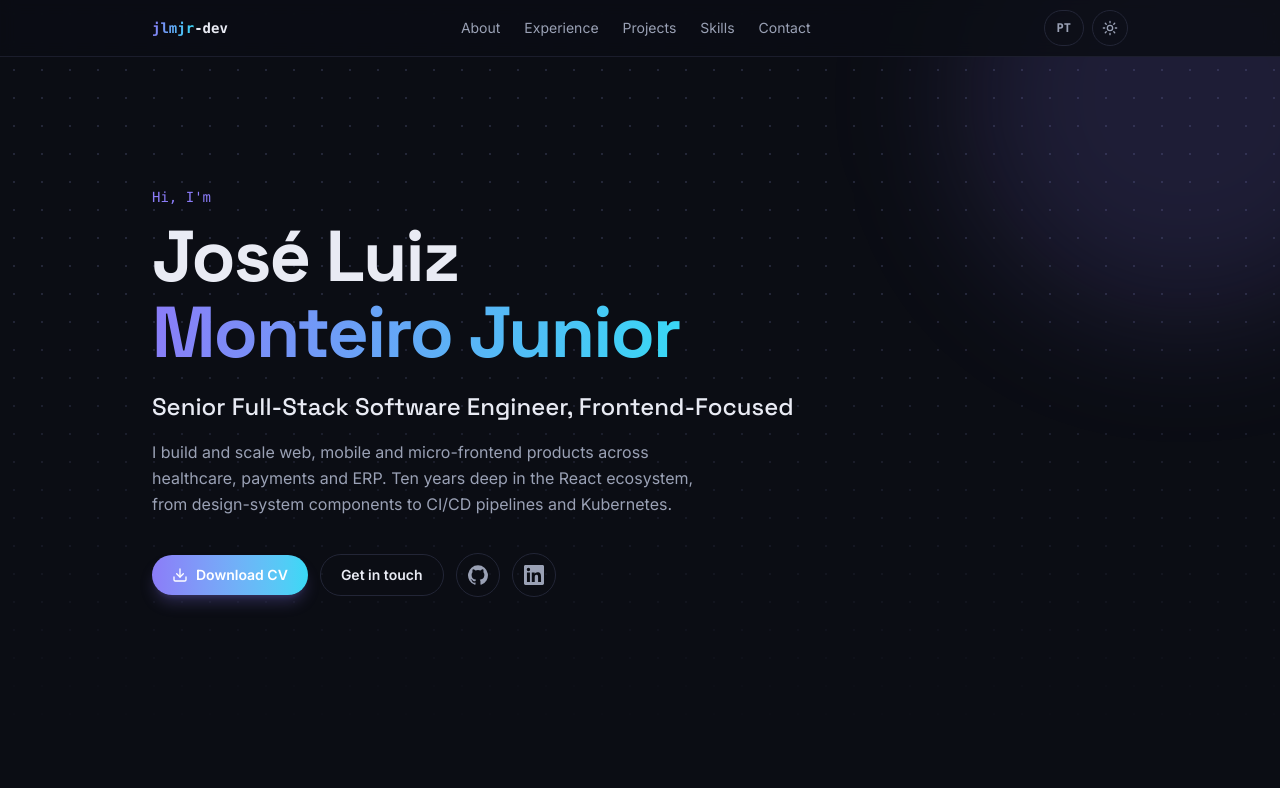
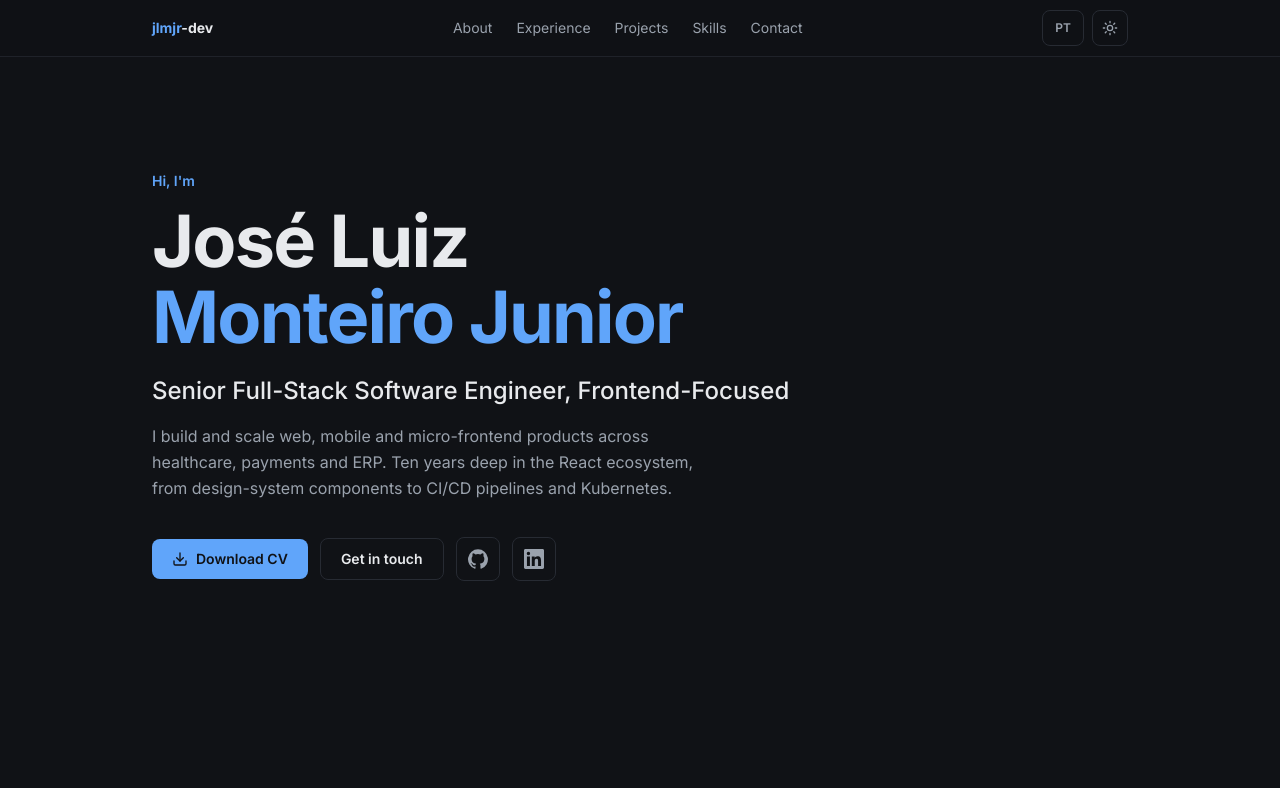
Before and after one commit to jlmjr-dev/jlmjr-dev.github.io, a Next.js app: page /en/ in a window 1280 px wide. Shown: the top 788 px of the page. Built offline with nearby package versions, Linux system fonts and the light colour scheme.

Commit message:
Neutral design: single blue accent, Inter only, no gradients or decorations

```diff
--- a/src/app/globals.css
+++ b/src/app/globals.css
@@ -3,25 +3,23 @@
 @custom-variant dark (&:where(.dark, .dark *));
 
 :root {
-  --background: #f6f6fa;
+  --background: #f8f9fa;
   --surface: #ffffff;
-  --foreground: #171923;
-  --muted: #5c6273;
-  --edge: #e2e4ee;
-  --accent: #6d5ce6;
-  --accent-alt: #0e9db8;
-  --glow: rgba(109, 92, 230, 0.18);
+  --foreground: #191b1f;
+  --muted: #5d6470;
+  --edge: #e3e6ea;
+  --accent: #2563eb;
+  --accent-alt: #2563eb;
 }
 
 .dark {
-  --background: #0b0d14;
-  --surface: #12141d;
-  --foreground: #e9ebf4;
-  --muted: #9aa1b5;
-  --edge: #232637;
-  --accent: #8b7cf8;
-  --accent-alt: #38d9f5;
-  --glow: rgba(139, 124, 248, 0.16);
+  --background: #101216;
+  --surface: #171a1f;
+  --foreground: #e8eaed;
+  --muted: #9aa2ad;
+  --edge: #272b33;
+  --accent: #60a5fa;
+  --accent-alt: #60a5fa;
 }
 
 @theme inline {
@@ -33,7 +31,7 @@
   --color-accent: var(--accent);
   --color-accent-alt: var(--accent-alt);
   --font-sans: var(--font-inter), ui-sans-serif, system-ui, sans-serif;
-  --font-display: var(--font-space-grotesk), ui-sans-serif, system-ui, sans-serif;
+  --font-display: var(--font-inter), ui-sans-serif, system-ui, sans-serif;
 }
 
 html {
@@ -47,31 +45,16 @@ body {
   -webkit-font-smoothing: antialiased;
 }
 
-/* Faint dot grid behind the hero, a quiet nod to pixel grids */
-.pixel-grid {
-  background-image: radial-gradient(var(--edge) 1px, transparent 1px);
-  background-size: 28px 28px;
-  mask-image: linear-gradient(to bottom, black 40%, transparent);
-}
-
 .text-gradient {
-  background: linear-gradient(100deg, var(--accent), var(--accent-alt));
-  -webkit-background-clip: text;
-  background-clip: text;
-  color: transparent;
+  color: var(--accent);
 }
 
 .card-glow {
-  transition:
-    border-color 0.3s ease,
-    box-shadow 0.3s ease,
-    transform 0.3s ease;
+  transition: border-color 0.2s ease;
 }
 
 .card-glow:hover {
   border-color: var(--accent);
-  box-shadow: 0 12px 48px -16px var(--glow);
-  transform: translateY(-2px);
 }
 
 /* Reveal starts hidden only when JS is running (the init script adds .js),
@@ -107,15 +90,6 @@ body {
     }
   }
 
-  .cursor-blink {
-    animation: cursor-blink 1.1s steps(2) infinite;
-  }
-
-  @keyframes cursor-blink {
-    50% {
-      opacity: 0;
-    }
-  }
 }
 
 @media (prefers-reduced-motion: reduce) {
--- a/src/components/experience-item.tsx
+++ b/src/components/experience-item.tsx
@@ -15,7 +15,7 @@ export function ExperienceItem({ entry, locale }: ExperienceItemProps) {
         aria-hidden
       />
       <header className="flex flex-wrap items-baseline gap-x-3 gap-y-1">
-        <h3 className="font-display text-lg font-semibold">{entry.role}</h3>
+        <h3 className="text-lg font-semibold">{entry.role}</h3>
         <span className="font-mono text-xs text-muted">{entry.period[locale]}</span>
       </header>
       <p className="mt-1 text-sm">
--- a/src/components/header.tsx
+++ b/src/components/header.tsx
@@ -20,8 +20,8 @@ export function Header({ locale, dict }: HeaderProps) {
   return (
     <header className="fixed inset-x-0 top-0 z-50 border-b border-edge/70 bg-background/85 backdrop-blur">
       <div className="mx-auto flex h-14 max-w-5xl items-center justify-between px-4 sm:px-6">
-        <a href="#top" className="font-mono text-sm font-bold">
-          <span className="text-gradient">jlmjr</span>-dev
+        <a href="#top" className="text-sm font-bold">
+          <span className="text-accent">jlmjr</span>-dev
         </a>
         <nav className="hidden items-center gap-6 md:flex" aria-label="Main">
           {navItems.map((item) => (
--- a/src/components/hero.tsx
+++ b/src/components/hero.tsx
@@ -17,27 +17,21 @@ interface HeroProps {
 
 export function Hero({ locale, dict }: HeroProps) {
   return (
-    <div id="top" className="relative overflow-hidden">
-      <div className="pixel-grid pointer-events-none absolute inset-0" aria-hidden />
-      <div
-        className="pointer-events-none absolute -top-32 right-[-10%] size-[28rem] rounded-full bg-accent/15 blur-3xl"
-        aria-hidden
-      />
-      <div className="relative mx-auto flex min-h-[92svh] max-w-5xl flex-col justify-center px-4 pb-16 pt-28 sm:px-6">
-        <p className="hero-pop font-mono text-sm text-accent" style={popDelay(0)}>
+    <div id="top">
+      <div className="mx-auto flex min-h-[88svh] max-w-5xl flex-col justify-center px-4 pb-16 pt-28 sm:px-6">
+        <p className="hero-pop text-sm font-semibold text-accent" style={popDelay(0)}>
           {dict.hero.greeting}
         </p>
         <h1
-          className="hero-pop mt-3 font-display text-5xl font-bold leading-[1.05] tracking-tight sm:text-7xl"
+          className="hero-pop mt-3 text-5xl font-bold leading-[1.05] tracking-tight sm:text-7xl"
           style={popDelay(100)}
         >
           José Luiz
           <br />
-          <span className="text-gradient">Monteiro Junior</span>
-          <span className="cursor-blink ml-1 text-accent">_</span>
+          <span className="text-accent">Monteiro Junior</span>
         </h1>
         <p
-          className="hero-pop mt-5 font-display text-xl font-medium sm:text-2xl"
+          className="hero-pop mt-5 text-xl font-medium sm:text-2xl"
           style={popDelay(200)}
         >
           {dict.hero.role}
@@ -49,14 +43,14 @@ export function Hero({ locale, dict }: HeroProps) {
           <a
             href={cvFiles[locale]}
             download
-            className="inline-flex items-center gap-2 rounded-full bg-linear-to-r from-accent to-accent-alt px-5 py-2.5 text-sm font-semibold text-white shadow-lg shadow-accent/25 transition-transform hover:scale-[1.03]"
+            className="inline-flex items-center gap-2 rounded-lg bg-accent px-5 py-2.5 text-sm font-semibold text-white transition-opacity hover:opacity-90 dark:text-background"
           >
             <DownloadIcon className="size-4" />
             {dict.hero.downloadCv}
           </a>
           <a
             href="#contact"
-            className="inline-flex items-center rounded-full border border-edge px-5 py-2.5 text-sm font-semibold transition-colors hover:border-accent"
+            className="inline-flex items-center rounded-lg border border-edge px-5 py-2.5 text-sm font-semibold transition-colors hover:border-accent"
           >
             {dict.hero.contactMe}
           </a>
@@ -65,7 +59,7 @@ export function Hero({ locale, dict }: HeroProps) {
             target="_blank"
             rel="noreferrer"
             aria-label="GitHub"
-            className="flex size-11 items-center justify-center rounded-full border border-edge text-muted transition-colors hover:border-accent hover:text-foreground"
+            className="flex size-11 items-center justify-center rounded-lg border border-edge text-muted transition-colors hover:border-accent hover:text-foreground"
           >
             <GitHubIcon className="size-5" />
           </a>
@@ -74,7 +68,7 @@ export function Hero({ locale, dict }: HeroProps) {
             target="_blank"
             rel="noreferrer"
             aria-label="LinkedIn"
-            className="flex size-11 items-center justify-center rounded-full border border-edge text-muted transition-colors hover:border-accent hover:text-foreground"
+            className="flex size-11 items-center justify-center rounded-lg border border-edge text-muted transition-colors hover:border-accent hover:text-foreground"
           >
             <LinkedInIcon className="size-5" />
           </a>
--- a/src/components/language-toggle.tsx
+++ b/src/components/language-toggle.tsx
@@ -14,7 +14,7 @@ export function LanguageToggle({ locale, label }: LanguageToggleProps) {
       href={`/${target}/`}
       aria-label={label}
       title={label}
-      className="flex h-9 items-center rounded-full border border-edge px-3 font-mono text-xs font-semibold uppercase text-muted transition-colors hover:border-accent hover:text-foreground"
+      className="flex h-9 items-center rounded-lg border border-edge px-3 text-xs font-semibold uppercase text-muted transition-colors hover:border-accent hover:text-foreground"
     >
       {target}
     </Link>
--- a/src/components/project-card.tsx
+++ b/src/components/project-card.tsx
@@ -11,11 +11,8 @@ interface ProjectCardProps {
 
 export function ProjectCard({ project, locale, viewCodeLabel }: ProjectCardProps) {
   return (
-    <article className="card-glow flex h-full flex-col rounded-2xl border border-edge bg-surface p-6">
-      <h3 className="font-display text-xl font-semibold">
-        <span className="font-mono text-accent">./</span>
-        {project.name}
-      </h3>
+    <article className="card-glow flex h-full flex-col rounded-lg border border-edge bg-surface p-6">
+      <h3 className="text-xl font-semibold">{project.name}</h3>
       <p className="mt-3 flex-1 text-sm leading-relaxed text-muted">
         {project.description[locale]}
       </p>
--- a/src/components/section.tsx
+++ b/src/components/section.tsx
@@ -12,9 +12,7 @@ export function Section({ id, heading, intro, children }: SectionProps) {
   return (
     <section id={id} className="scroll-mt-20 py-14 sm:py-20">
       <Reveal>
-        <h2 className="font-display text-3xl font-bold sm:text-4xl">
-          <span className="text-gradient">#</span> {heading}
-        </h2>
+        <h2 className="text-3xl font-bold tracking-tight sm:text-4xl">{heading}</h2>
         <SectionIntro text={intro} />
       </Reveal>
       <div className="mt-10">{children}</div>
--- a/src/components/skills-section.tsx
+++ b/src/components/skills-section.tsx
@@ -14,8 +14,8 @@ export function SkillsSection({ dict }: SkillsSectionProps) {
       <div className="grid gap-6 sm:grid-cols-3">
         {skillGroups.map((group, index) => (
           <Reveal key={group.key} delayMs={index * 100} className="h-full">
-            <div className="h-full rounded-2xl border border-edge bg-surface p-6">
-              <h3 className="font-display text-sm font-semibold uppercase tracking-wider text-accent">
+            <div className="h-full rounded-lg border border-edge bg-surface p-6">
+              <h3 className="text-sm font-semibold uppercase tracking-wider text-accent">
                 {dict.skills.groups[group.key]}
               </h3>
               <ul className="mt-4 flex flex-wrap gap-2">
--- a/src/components/theme-toggle.tsx
+++ b/src/components/theme-toggle.tsx
@@ -37,7 +37,7 @@ export function ThemeToggle({ labelToLight, labelToDark }: ThemeToggleProps) {
       onClick={toggle}
       aria-label={label}
       title={label}
-      className="flex size-9 items-center justify-center rounded-full border border-edge text-muted transition-colors hover:border-accent hover:text-foreground"
+      className="flex size-9 items-center justify-center rounded-lg border border-edge text-muted transition-colors hover:border-accent hover:text-foreground"
     >
       {showSun ? <SunIcon className="size-4" /> : <MoonIcon className="size-4" />}
     </button>
```
Also changed, not shown: src/app/[locale]/layout.tsx (+2 -8 lines), src/components/contact-section.tsx (+4 -4 lines).
